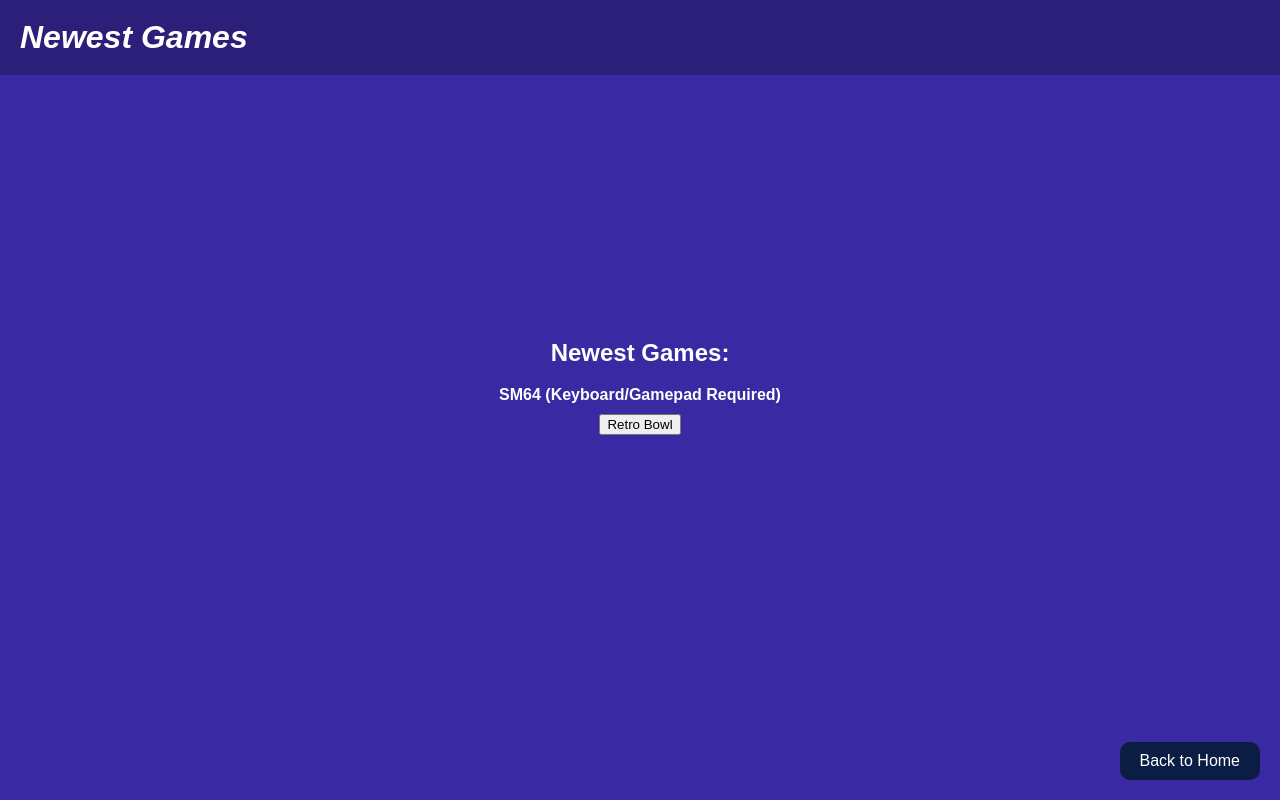
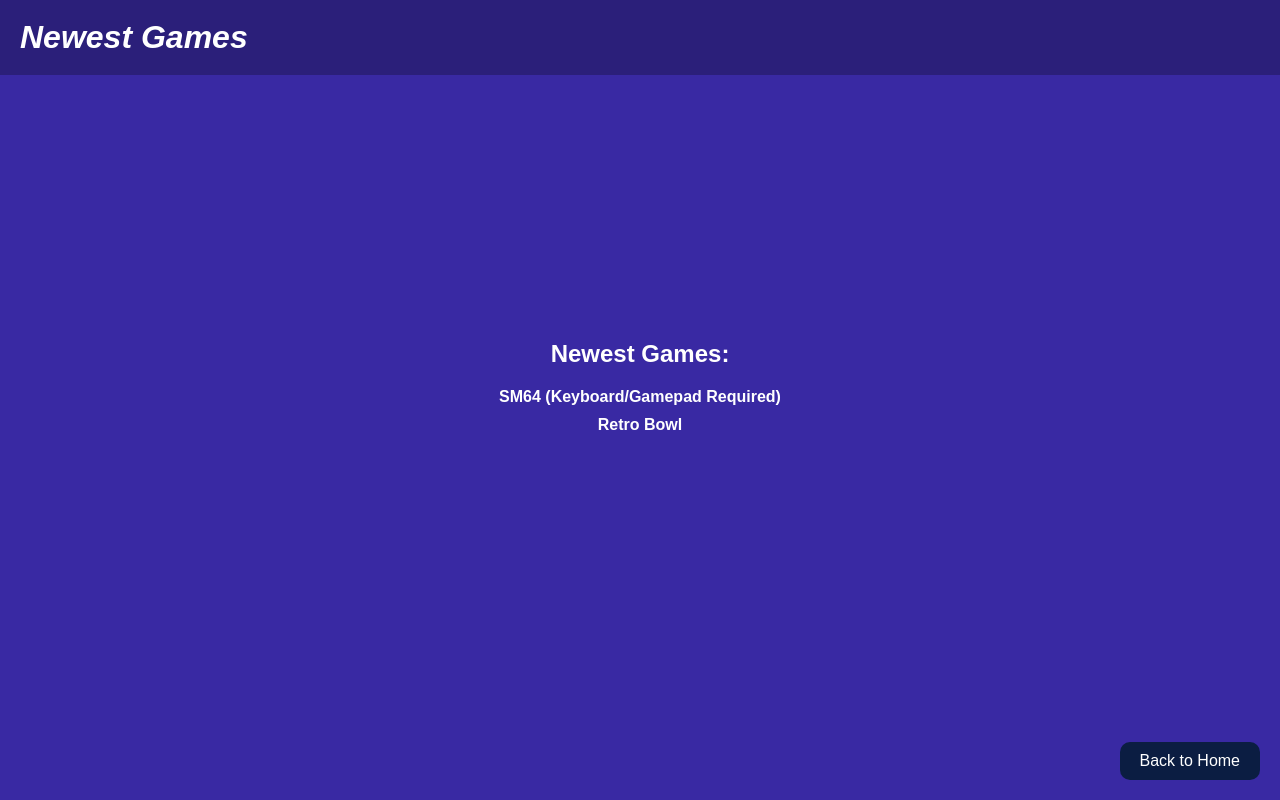
Before and after one commit to MajesticWafR/majesticwafr.github.io, a plain HTML site: page newest.html in a window 1280 px wide. Drawn offline with Linux system fonts and the light colour scheme.

Commit message:
Update newest.html

```diff
--- a/newest.html
+++ b/newest.html
@@ -85,7 +85,7 @@
       <h2>Newest Games:</h2>
       <ul>
         <li><a href="sm64-js.html">SM64 (Keyboard/Gamepad Required)</a></li>
-        <button onclick="location.href='retrobowl.html'">Retro Bowl</button>
+        <li><a href="retrobowl.html">Retro Bowl</a></li>
       </ul>
     </div>
     <a class="back-button" href="index.html">Back to Home</a>
```
